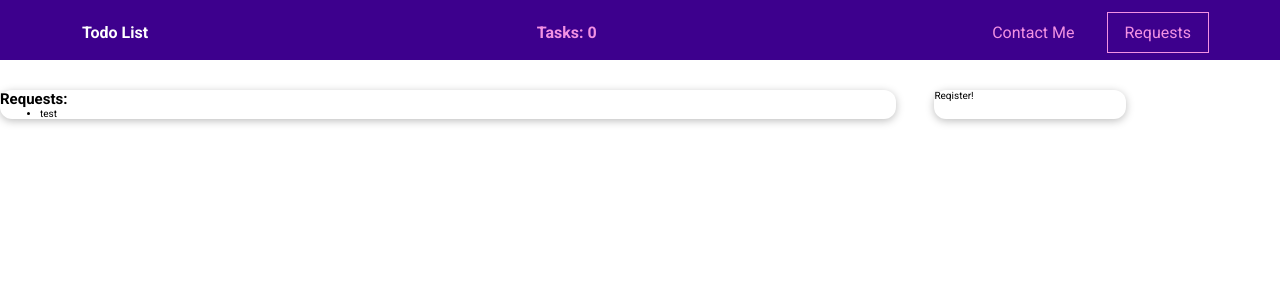
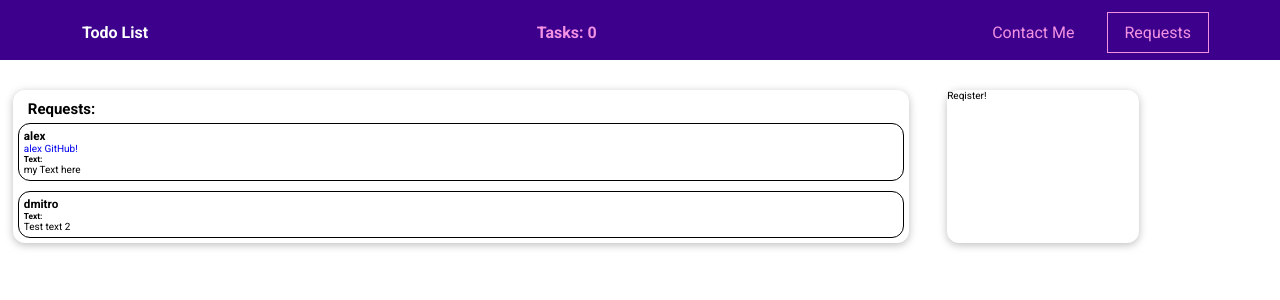
Before and after one commit to SubwaySerfer/todo_list, a Vue app: page /requests in a window 1280 px wide. Shown: the top 300 px of the page. Built offline with nearby package versions, Linux system fonts and the light colour scheme.

Commit message:
feat: add basics requsts cards

```diff
--- a/src/components/requests/RequestsItems.vue
+++ b/src/components/requests/RequestsItems.vue
@@ -3,20 +3,73 @@
     <div class="requests-container">
       <h2>Requests:</h2>
       <ul>
-        <li>test</li>
+        <li
+          v-for="request in requests"
+          :key="request.name"
+          class="request-card"
+        >
+          <h3>{{ request.name }}</h3>
+          <a v-if="request.urlGitHub" :href="request.urlGitHub" target="_blank"
+            >{{ request.name }} GitHub!</a
+          >
+          <h5>Text:</h5>
+          <p>{{ request.text }}</p>
+          <!-- {{ request }} -->
+        </li>
       </ul>
     </div>
   </section>
 </template>
+<script>
+export default {
+  data() {
+    return {
+      requests: [
+        {
+          name: 'alex',
+          tg: '@asdasd',
+          text: 'my Text here',
+          urlGitHub: 'https://github.com/SubwaySerfer',
+        },
+        { name: 'dmitro', tg: '@aaaa', text: 'Test text 2' },
+      ],
+    };
+  },
+};
+</script>
 
 <style scoped>
 .requests-container {
   border-radius: 12px;
   box-shadow: 0 2px 8px rgba(0, 0, 0, 0.26);
   width: 70vw;
+  margin-left: 1vw;
+  padding: 0.5rem;
 }
 h2,
-ul {
+ul,
+h3,
+h4,
+p,
+h5 {
   margin: 0;
 }
+h2 {
+  padding: 0.5rem 0 0.5rem 1rem;
+}
+ul {
+  padding-left: 0;
+  list-style: none;
+  display: flex;
+  gap: 1rem;
+  flex-direction: column;
+}
+.request-card {
+  border: 1px solid black;
+  border-radius: 12px;
+  padding: 0.5rem;
+}
+a {
+  text-decoration: none;
+}
 </style>
```
